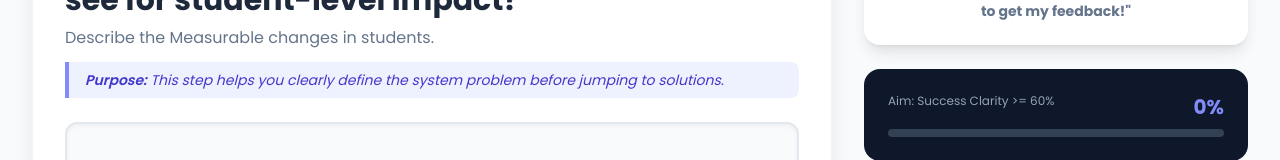
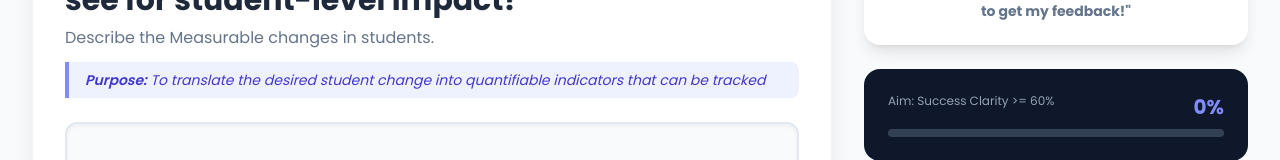
Before and after one commit to MohitPal2005/ShikshaManthan, a plain HTML site: page level3.html in a window 1280 px wide. Shown: the part 151-311 px from the top of the page. Drawn offline with nearby package versions, Linux system fonts and the light colour scheme.

Commit message:
Update level3.html

```diff
--- a/level3.html
+++ b/level3.html
@@ -78,7 +78,7 @@
     <div class="mt-3 bg-indigo-50 border-l-4 border-indigo-400 px-4 py-2 rounded-r-lg">
           <p class="text-xs sm:text-sm text-indigo-700 italic">
             <span class="font-semibold">Purpose:</span>
-            This step helps you clearly define the system problem before jumping to solutions.
+            To translate the desired student change into quantifiable indicators that can be tracked
           </p>
         </div>
   </div>
```
